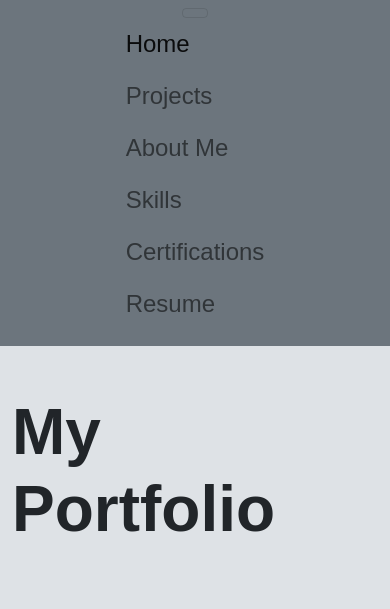
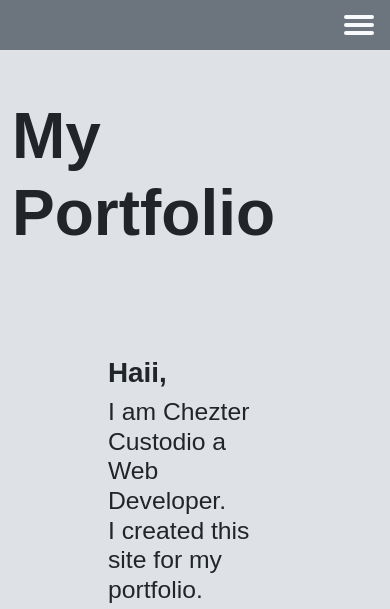
Before and after one commit to noturcat/cat.github.io, a plain HTML site: page index.html in a window 390 px wide. Shown: the top 609 px of the page. Drawn offline with nearby package versions, Linux system fonts and the light colour scheme.

Commit message:
Update index.html

```diff
--- a/index.html
+++ b/index.html
@@ -223,7 +223,7 @@ transform: scale(0.95);
         --tooltip-width: 90px;
         --gap-between-tooltip-to-button: 18px;
         --button-color: #6C757D;
-        --tooltip-color: #fff;
+        --tooltip-color: #F8F9FA;
         width: var(--width);
         height: var(--height);
         background: var(--button-color);
@@ -667,6 +667,130 @@ transform: scale(0.95);
   }
 
 }
+
+
+.top-nav {
+  display: flex;
+  flex-direction: row;
+  align-items: center;
+  justify-content: space-between;
+  background: #6C757D;
+  /* W3C, IE 10+/ Edge, Firefox 16+, Chrome 26+, Opera 12+, Safari 7+ */
+  color: #F8F9FA;
+  height: 50px;
+  padding: 1em;
+}
+
+
+.menu {
+  display: flex;
+  flex-direction: row;
+  list-style-type: none;
+  margin: 0;
+  padding: 0;
+  font-size: 24px;
+  font-style: bold;
+}
+.menu li a:hover{
+    color: #F8F9FA;
+
+}
+
+.menu > li {
+  margin: 0 1rem;
+  overflow: hidden;
+}
+
+.menu-button-container {
+  display: none;
+  height: 100%;
+  width: 30px;
+  cursor: pointer;
+  flex-direction: column;
+  justify-content: center;
+  align-items: center;
+}
+
+#menu-toggle {
+  display: none;
+}
+
+.menu-button,
+.menu-button::before,
+.menu-button::after {
+  display: block;
+  background-color: #F8F9FA;
+  position: absolute;
+  height: 4px;
+  width: 30px;
+  transition: transform 400ms cubic-bezier(0.23, 1, 0.32, 1);
+  border-radius: 2px;
+}
+.menu-button::before {
+  content: '';
+  margin-top: -8px;
+}
+
+.menu-button::after {
+  content: '';
+  margin-top: 8px;
+}
+
+#menu-toggle:checked + .menu-button-container .menu-button::before {
+  margin-top: 0px;
+  transform: rotate(405deg);
+}
+
+#menu-toggle:checked + .menu-button-container .menu-button {
+  background: #6C757D;
+}
+
+#menu-toggle:checked + .menu-button-container .menu-button::after {
+  margin-top: 0px;
+  transform: rotate(-405deg);
+}
+
+@media (max-width: 700px) {
+  .menu-button-container {
+    display: flex;
+  }
+  .menu {
+    position: absolute;
+    top: 0;
+    margin-top: 50px;
+    left: 0;
+    flex-direction: column;
+    width: 100%;
+    justify-content: center;
+    align-items: center;
+    z-index: 1;
+  }
+  #menu-toggle ~ .menu li {
+    height: 0;
+    margin: 0;
+    padding: 0;
+    border: 0;
+    transition: height 400ms cubic-bezier(0.23, 1, 0.32, 1);
+  }
+  #menu-toggle:checked ~ .menu li {
+    /* border: 1px solid #333; */
+    height: 2.5em;
+    padding: 0.5em;
+    transition: height 400ms cubic-bezier(0.23, 1, 0.32, 1);
+  }
+  .menu > li {
+    display: flex;
+    justify-content: center;
+    margin: 0;
+    padding: 0.5em 0;
+    width: 100%;
+    color: white;
+    background-color: #6C757D;
+  }
+  .menu > li:not(:last-child) {
+    border-bottom: 1px solid #6C757D;
+  }
+}
     </style>
     </head>
 <div class="preloader">
@@ -681,44 +805,37 @@ transform: scale(0.95);
 </div>
 
 
-<nav class="navbar navbar-expand-lg navbar-light " style="background-color: #6C757D">
-    <div class="container-fluid d-flex flex-column justify-content-center">
-        <button
-        class="navbar-toggler"
-        type="button"
-        data-mdb-toggle="collapse"
-        data-mdb-target="#navbarTogglerDemo03"
-        aria-controls="navbarTogglerDemo03"
-        aria-expanded="false"
-        aria-label="Toggle navigation"
-        >
-        <i class="fas fa-bars"></i>
-        </button>
-        <div class="collapse navbar-collapse d-flex flex-column justify-content-center" id="navbarTogglerDemo03">
-            <ul class="navbar-nav me-auto mb-2 mb-lg-0">
+
+
+<section class="top-nav">
+    <div>
+
+    </div>
+    <input id="menu-toggle" type="checkbox" />
+    <label class='menu-button-container' for="menu-toggle">
+    <div class='menu-button'></div>
+    </label>
+    <ul class="menu ">
             <li class="nav-item">
-                    <a class="nav-link active" aria-current="page" href="#home">Home</a>
+                <a class=" active" aria-current="page" href="#home">Home</a>
             </li>
             <li class="nav-item">
-                    <a class="nav-link" href="#projects">Projects</a>
+                <a class="" href="#projects">Projects</a>
             </li>
             <li class="nav-item">
-                    <a class="nav-link" href="#about-me">About Me</a>
+                <a class="" href="#about-me">About Me</a>
             </li>
             <li class="nav-item">
-                    <a class="nav-link" href="#skills">Skills</a >
+                <a class="" href="#skills">Skills</a >
             </li>
             <li class="nav-item">
-                    <a class="nav-link" href="#certifications">Certifications</a>
+                <a class="" href="#certifications">Certifications</a>
             </li>
             <li class="nav-item">
-                    <a class="nav-link" href="#resume">Resume</a >
+                <a class="" href="#resume">Resume</a >
             </li>
         </ul>
-        </div>
-    </div>
-</nav>
-
+</section>
 <div class="container ">
     <div data-aos="fade-right" id="home" class="mt-5 animate__animated animate__pulse animate__repeat-2" >
         <h1>My Portfolio</h1>
@@ -1488,6 +1605,11 @@ transform: scale(0.95);
     <footer>
         <h6 class="mb-2 d-flex justify-content-center text-center align-items-center justify-content-center">Designed & Built by Chezter Custodio</h5>
     </footer>
+    <script>
+        $(".menu li a").on('click', function() {
+            $("#menu-toggle").prop('checked', false);
+        });
+    </script>
     <script>
         $("#email").on('click', function() {
         window.location.href = "mailto:chez.cus@gmail.com";
```
Lines whose indentation alone changed are shown as unchanged.
